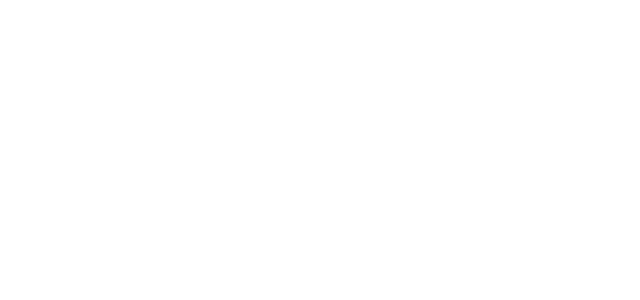
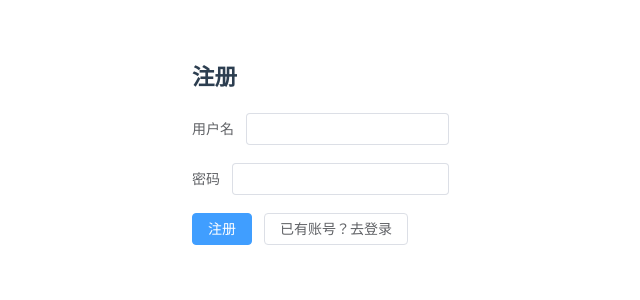
Before and after one commit to CloneWith/ez-editor, a Vue app: page /register in a window 1280 px wide. Before the commit this address had no page. Shown: the top 300 px of the page, without its empty margins (248-888 px from the left). Built offline with nearby package versions, Linux system fonts and the light colour scheme; the HTML template or start-up script is replaced by a standard one.

Commit message:
Add login and register pages

```diff
--- a/src/config.ts
+++ b/src/config.ts
@@ -5,5 +5,7 @@
 export const HOST_PORT = 5000;
 
 export const TestUrl = "test";
+export const LoginUrl = "login";
+export const RegisterUrl = "register";
 export const ImageUploadUrl = "upload_images";
 export const UserAddUrl = "add_user";
--- a/src/router/index.ts
+++ b/src/router/index.ts
@@ -1,32 +1,63 @@
-import { createRouter, createWebHistory } from 'vue-router'
+import { createRouter, createWebHistory } from "vue-router";
+import { useUserStore } from "@/stores/user";
 
 const router = createRouter({
   history: createWebHistory(import.meta.env.BASE_URL),
   routes: [
     {
-      path: '/',
-      name: 'home',
-      component: () => import('../views/HomePage/index.vue'),
+      path: "/",
+      name: "home",
+      component: () => import("../views/HomePage/index.vue"),
+      meta: {requiresAuth: true},
     },
     {
-      path: '/about',
-      name: 'about',
-      // route level code-splitting
-      // this generates a separate chunk (About.[hash].js) for this route
-      // which is lazy-loaded when the route is visited.
-      component: () => import('../views/AboutView.vue'),
+      path: "/about",
+      name: "about",
+      component: () => import("../views/AboutView.vue"),
     },
     {
-      path: '/upload',
-      name: 'upload',
-      component: () => import('../views/HomePage/index.vue'),
+      path: "/upload",
+      name: "upload",
+      component: () => import("../views/HomePage/index.vue"),
+      meta: {requiresAuth: true},
     },
     {
-      path: '/editor',
-      name: 'editor',
-      component: () => import('../views/Editor/index.vue'),
-    }
+      path: "/editor",
+      name: "editor",
+      component: () => import("../views/Editor/index.vue"),
+      meta: {requiresAuth: true},
+    },
+    {
+      path: "/login",
+      name: "login",
+      component: () => import("../views/Auth/Login.vue"),
+      meta: {requiresGuest: true},
+    },
+    {
+      path: "/register",
+      name: "register",
+      component: () => import("../views/Auth/Register.vue"),
+      meta: {requiresGuest: true},
+    },
   ],
-})
+});
 
-export default router
+router.beforeEach((to, from, next) => {
+  const userStore = useUserStore();
+
+  if (to.meta.requiresAuth && !userStore.isLoggedIn) {
+    next({
+      name: "login",
+      query: {redirect: to.fullPath !== "/" ? to.fullPath : undefined},
+    });
+  }
+  else if (to.meta.requiresGuest && userStore.isLoggedIn) {
+    const redirectPath = from.query.redirect || "/";
+    next(redirectPath as string);
+  }
+  else {
+    next();
+  }
+});
+
+export default router;
--- /dev/null
+++ b/src/views/Auth/Login.vue
@@ -0,0 +1,89 @@
+<template>
+  <div class="login-container">
+    <h2>登录</h2>
+    <el-space direction="vertical" fill>
+      <el-alert v-if="message" :type="alertType">{{ message }}</el-alert>
+      <el-form @submit.prevent="handleSubmit">
+        <el-form-item label="用户名">
+          <el-input
+            id="username"
+            v-model="username"
+            required
+            type="text"
+          />
+        </el-form-item>
+        <el-form-item label="密码">
+          <el-input
+            id="password"
+            v-model="password"
+            required
+            show-password
+            type="password"
+          />
+        </el-form-item>
+        <el-button :disabled="loading" :loading="loading" native-type="submit" type="primary">
+          {{ loading ? "请稍候..." : "登录" }}
+        </el-button>
+        <el-button :disabled="loading" :to="`/${RegisterUrl}`" tag="router-link">
+          没有账号？去注册
+        </el-button>
+
+      </el-form>
+    </el-space>
+  </div>
+</template>
+
+<script lang="ts" setup>
+import { ref } from "vue";
+import { useUserStore } from "@/stores/user";
+import { useRouter } from "vue-router";
+import { RegisterUrl } from "@/config.ts";
+
+const userStore = useUserStore();
+const router = useRouter();
+
+const username = ref("");
+const password = ref("");
+const loading = ref(false);
+const alertType = ref("error");
+const message = ref("");
+
+async function handleSubmit() {
+  try {
+    loading.value = true;
+    message.value = "";
+    const success = await userStore.login(username.value, password.value);
+    if (success) {
+      // Get the redirect destination
+      const redirectPath = router.currentRoute.value.query.redirect || "/";
+
+      setTimeout(() => {
+        alertType.value = "success";
+        message.value = "登录成功！";
+        router.push(redirectPath as string);
+      }, 1000);
+    } else {
+      setTimeout(() => {
+        alertType.value = "error";
+        message.value = "用户名或密码错误";
+        loading.value = false;
+      }, 3000);
+    }
+  } catch (err) {
+    alertType.value = "error";
+    message.value = "登录失败，请重试";
+    console.error(err);
+    setTimeout(() => {
+      loading.value = false;
+    }, 3000);
+  }
+}
+</script>
+
+<style scoped>
+.login-container {
+  max-width: 400px;
+  margin: 0 auto;
+  padding: 2rem;
+}
+</style>
--- /dev/null
+++ b/src/views/Auth/Register.vue
@@ -0,0 +1,83 @@
+<template>
+  <div class="register-container">
+    <h2>注册</h2>
+    <el-space direction="vertical" fill>
+      <el-alert v-if="message" :type="alertType">{{ message }}</el-alert>
+      <el-form @submit.prevent="handleSubmit">
+        <el-form-item label="用户名">
+          <el-input
+            id="username"
+            v-model="username"
+            required
+            type="text"
+          />
+        </el-form-item>
+        <el-form-item label="密码">
+          <el-input
+            id="password"
+            v-model="password"
+            required
+            show-password
+            type="password"
+          />
+        </el-form-item>
+        <el-button :disabled="loading" :loading="loading" native-type="submit" type="primary">
+          {{ loading ? "请稍候..." : "注册" }}
+        </el-button>
+        <el-button :disabled="loading" :to="`/${LoginUrl}`" tag="router-link">
+          已有账号？去登录
+        </el-button>
+      </el-form>
+    </el-space>
+  </div>
+</template>
+
+<script lang="ts" setup>
+import { ref } from "vue";
+import { useRouter } from "vue-router";
+import { LoginUrl, UserAddUrl } from "@/config";
+import api from "@/utils/api.ts";
+
+const router = useRouter();
+
+const username = ref("");
+const password = ref("");
+const loading = ref(false);
+const alertType = ref("error");
+const message = ref("");
+
+async function handleSubmit() {
+  try {
+    loading.value = true;
+    message.value = "";
+
+    const response = await api.postForm(UserAddUrl, {
+      username: username.value,
+      password: password.value,
+    });
+
+    if (response.status === 200) {
+      alertType.value = "success";
+      message.value = "注册成功，转到登录界面...";
+      setTimeout(async () => {
+        await router.push(`/${LoginUrl}`);
+      }, 1000);
+    }
+  } catch (err) {
+    alertType.value = "error";
+    message.value = "注册失败，请重试";
+    console.error(err);
+    setTimeout(() => {
+      loading.value = false;
+    }, 3000);
+  }
+}
+</script>
+
+<style scoped>
+.register-container {
+  max-width: 400px;
+  margin: 0 auto;
+  padding: 2rem;
+}
+</style>
```
